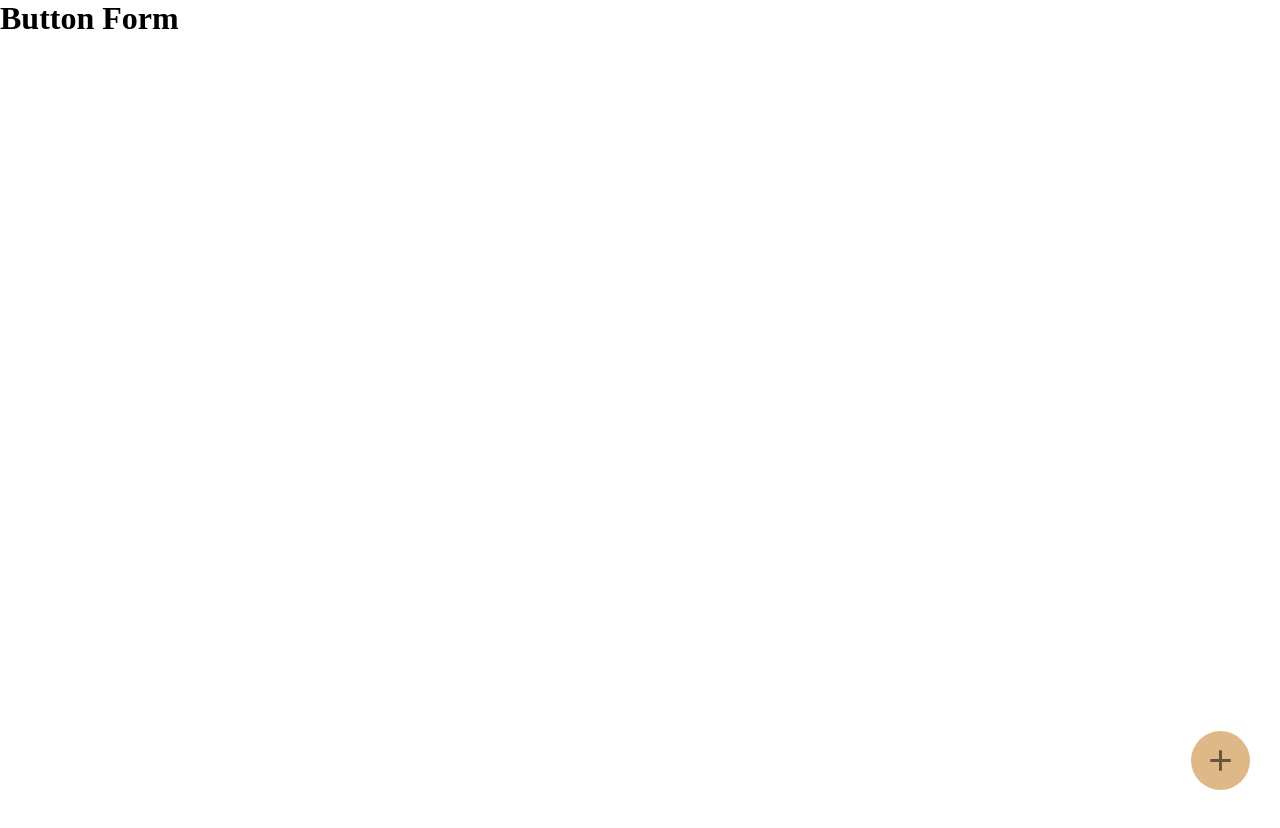
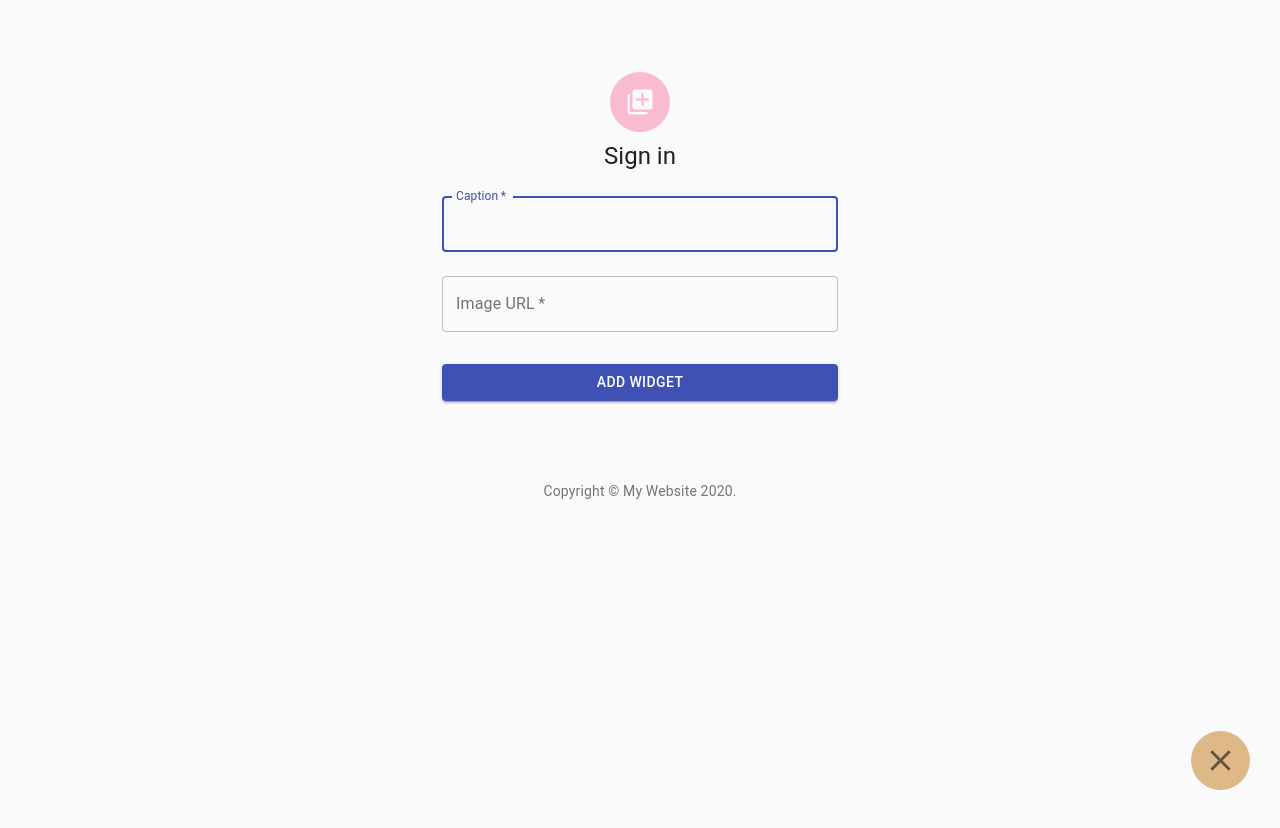
Before and after one commit to Abhishek-Shukla-github/Speaker, a React (Create React App) app: page / in a window 1280 px wide. Shown: the top 828 px of the page. Before the commit the page ends 800 px from the top, so only its background shows below. Built offline with nearby package versions, Linux system fonts and the light colour scheme.

Commit message:
Add Cards Componenet to render the cards

```diff
--- a/src/App.js
+++ b/src/App.js
@@ -1,10 +1,18 @@
-import React from 'react';
+import { Card } from '@material-ui/core';
+import React,{useState,useEffect} from 'react';
 import ButtonForm from './components/ButtonForm/ButtonForm';
+import Cards from './components/Cards/Cards';
 
 export default function App() {
+    const [cards,setCard]=useState([]);
+    useEffect(()=>{
+        setCard(cards);
+    },[cards,setCard])
+    console.log(cards);
     return (
         <div>
-            <ButtonForm/>
+            <Cards cards={cards} />
+            <ButtonForm cards={cards} setCard={setCard}/>
         </div>
     )
 }
--- a/src/components/ButtonForm/ButtonForm.js
+++ b/src/components/ButtonForm/ButtonForm.js
@@ -5,14 +5,17 @@ import AddIcon from '@material-ui/icons/Add';
 import CloseIcon from '@material-ui/icons/Close';
 import "./ButtonForm.css";
 import Form from "../Form/Form";
+import Cards from "../Cards/Cards";
 
-const ButtonForm=()=>{
+const ButtonForm=({cards,setCard})=>{
     const [form,setForm]=useState(false);
+    useEffect(()=>{
+        setForm(!form);
+    },[cards])
     return (
         <div className="parentDiv">
-            <h1>Button Form</h1>
             <div>
-                {form && <Form/>}
+                {form && <Form cards={cards} setCard={setCard}/>}
             </div>
             <div className="buttonWrapper">
                 {!form && <IconButton aria-label="add" className="button" onClick={()=>setForm(!form)}>
@@ -21,7 +24,6 @@ const ButtonForm=()=>{
                 {form && <IconButton aria-label="add" className="button" onClick={()=>setForm(!form)}>
                     <CloseIcon fontSize="large" />
                 </IconButton>}
-
             </div>
         </div>
     );
--- /dev/null
+++ b/src/components/Cards/Cards.js
@@ -0,0 +1,15 @@
+import React from 'react'
+
+export default function Cards({cards}) {
+    console.log("Cards")
+    console.log(cards);
+    return (
+        <div>
+            {cards.map((card)=>{
+                return <div>
+                    <h1>{card.caption}</h1>
+                </div>
+            })}
+        </div>
+    )
+}
--- a/src/components/Form/Form.js
+++ b/src/components/Form/Form.js
@@ -9,6 +9,8 @@ import Typography from '@material-ui/core/Typography';
 import { makeStyles } from '@material-ui/core/styles';
 import Container from '@material-ui/core/Container';
 import AddToPhotosIcon from '@material-ui/icons/AddToPhotos';
+import useInput from "../../hooks/useInput";
+import Card from "../Cards/Cards";
 
 function Copyright() {
   return (
@@ -44,9 +46,21 @@ const useStyles = makeStyles((theme) => ({
   },
 }));
 
-export default function SignIn() {
+export default function Form({cards,setCard}) {
   const classes = useStyles();
-
+  //console.log(cards);
+  const [caption,setCaption]=useInput("");
+  const [image,setImage]=useInput("");
+  const handleSubmit=(e)=>{
+    e.preventDefault();
+    let card={};
+    let newCards=[];
+    card.caption=caption;
+    card.image=image;
+    newCards=[...cards,card];
+    //cards.push(card)
+    setCard(newCards);
+  }
   return (
     <Container component="main" maxWidth="xs">
       <CssBaseline />
@@ -68,6 +82,7 @@ export default function SignIn() {
             name="caption"
             autoComplete="caption"
             autoFocus
+            onChange={setCaption}
           />
           <TextField
             variant="outlined"
@@ -79,6 +94,7 @@ export default function SignIn() {
             type="text"
             id="image"
             autoComplete="Image-URL"
+            onChange={setImage}
           />
 
           <Button
@@ -87,6 +103,7 @@ export default function SignIn() {
             variant="contained"
             color="primary"
             className={classes.submit}
+            onClick={handleSubmit}
           >
             Add Widget
           </Button>
--- /dev/null
+++ b/src/hooks/useInput.js
@@ -0,0 +1,9 @@
+import React,{useState} from 'react';
+
+export default function useInput(initalVal) {
+    const [value,setValue]=useState(initalVal);
+    const handleChange=(e)=>{
+        setValue(e.target.value);
+    }
+    return [value,handleChange];
+}
```
Also changed, not shown: src/components/Cards/styles.css (added), 1 other file (tests, documents, lock files or other folders).
